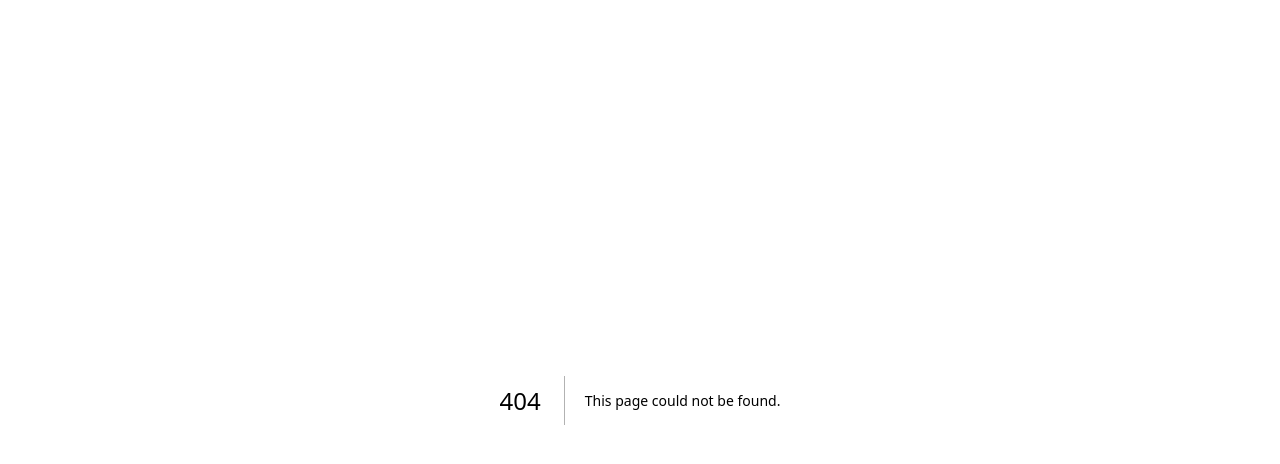
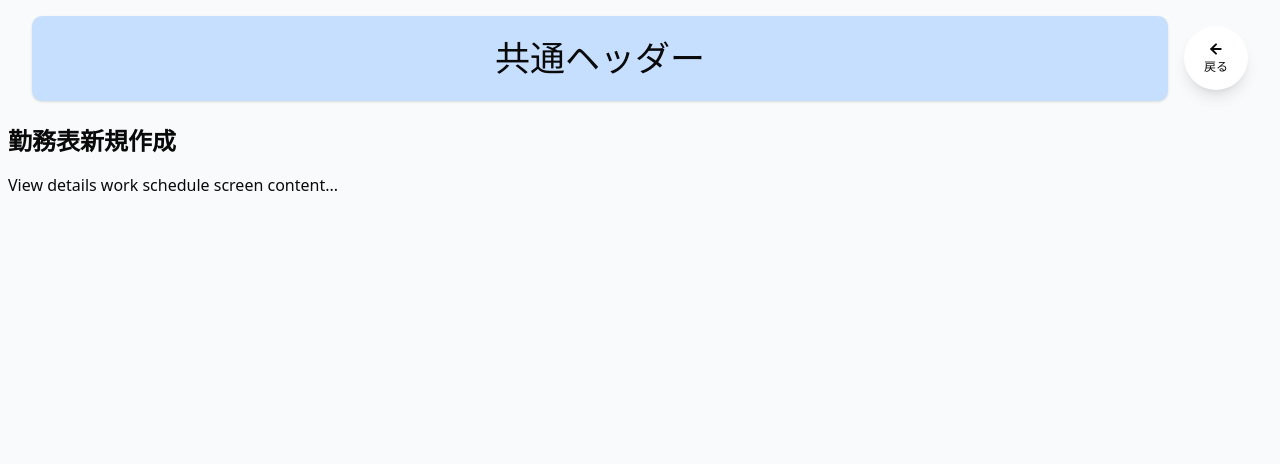
Before and after one commit to thienkhoalew/screen_test_next, a Next.js app: page /work-schedules/1 in a window 1280 px wide. Before the commit this address had no page. Shown: the top 464 px of the page. Built offline with nearby package versions, Linux system fonts and the light colour scheme.

Commit message:
layout, folder structure

```diff
--- /dev/null
+++ b/app/common/layout.tsx
@@ -0,0 +1,37 @@
+"use client";
+
+import { ReactNode } from "react";
+import { Button } from "@/components/ui/button";
+import { ArrowLeft } from "lucide-react";
+import { useRouter } from "next/navigation";
+
+export default function CommonLayout(
+    {children}: { children: ReactNode}
+) {
+    const router = useRouter();
+
+    return(
+        <div className="min-h-screen bg-gray-50">
+            <header className="w-full">
+                <div className="max-w-[1600px] mx-auto px-8 py-4 flex items-center gap-4">
+                    <div className="flex-1 bg-[#c7dfff] py-4 rounded-lg text-center text-[35px] shadow-sm">
+                        共通ヘッダー
+                    </div>
+
+                    <Button
+                        variant="circleIcon"
+                        size="button-back"
+                        onClick={() => router.back()}
+                    >
+                        <ArrowLeft className="h-7 w-7 [stroke-width:3]" />
+                        <span className="text-xs">戻る</span>
+                    </Button>
+                </div>
+            </header>
+
+            <main className="p-2 mx-auto max-w-[1500px]">
+                {children}
+            </main>
+        </div>
+    );
+}
--- /dev/null
+++ b/app/upload/layout.tsx
@@ -0,0 +1,3 @@
+import CommonLayout from "../common/layout";
+
+export default CommonLayout;
--- /dev/null
+++ b/app/upload/page.tsx
@@ -0,0 +1,8 @@
+export default function MasterUploadPage() {
+  return (
+    <div>
+      <h2 className="text-2xl font-bold mb-4">基本マスタアップロード</h2>
+      <p>Upload master screen content...</p>
+    </div>
+  );
+}
--- /dev/null
+++ b/app/work-schedules/[id]/page.tsx
@@ -0,0 +1,8 @@
+export default function MasterUploadPage() {
+  return (
+    <div>
+      <h2 className="text-2xl font-bold mb-4">勤務表新規作成</h2>
+      <p>View details work schedule screen content...</p>
+    </div>
+  );
+}
--- /dev/null
+++ b/app/work-schedules/create/page.tsx
@@ -0,0 +1,8 @@
+export default function MasterUploadPage() {
+  return (
+    <div>
+      <h2 className="text-2xl font-bold mb-4">勤務表新規作成</h2>
+      <p>Create new work schedule screen content...</p>
+    </div>
+  );
+}
--- /dev/null
+++ b/app/work-schedules/import/confirm/page.tsx
@@ -0,0 +1,8 @@
+export default function MasterUploadPage() {
+  return (
+    <div>
+      <h2 className="text-2xl font-bold mb-4">勤務表取込確認画面</h2>
+      <p>Confirm import schedule screen content...</p>
+    </div>
+  );
+}
--- /dev/null
+++ b/app/work-schedules/layout.tsx
@@ -0,0 +1,3 @@
+import CommonLayout from "../common/layout";
+
+export default CommonLayout;
--- /dev/null
+++ b/app/work-schedules/page.tsx
@@ -0,0 +1,8 @@
+export default function MasterUploadPage() {
+  return (
+    <div>
+      <h2 className="text-2xl font-bold mb-4">勤務表一覧</h2>
+      <p>Work schedules screen content...</p>
+    </div>
+  );
+}
--- a/components/ui/button.tsx
+++ b/components/ui/button.tsx
@@ -20,8 +20,7 @@ const buttonVariants = cva(
           "hover:bg-accent hover:text-accent-foreground dark:hover:bg-accent/50",
         link: "text-primary underline-offset-4 hover:underline",
         customBlue: "bg-blue-600 text-white hover:bg-blue-700",
-        customPink: "bg-pink-500 text-white hover:bg-pink-600",
-
+        circleIcon: "flex-col gap-0.5 rounded-full bg-white shadow-lg hover:shadow-xl transition-shadow h-16 w-16 items-center justify-center",
       },
       size: {
         default: "h-9 px-4 py-2 has-[>svg]:px-3",
@@ -30,6 +29,7 @@ const buttonVariants = cva(
         icon: "size-9",
         "icon-sm": "size-8",
         "icon-lg": "size-10",
+        "button-back": "p-4 text-[11px]",
       },
     },
     defaultVariants: {
--- a/package.json
+++ b/package.json
@@ -9,6 +9,7 @@
     "lint": "eslint"
   },
   "dependencies": {
+    "@radix-ui/react-separator": "^1.1.8",
     "@radix-ui/react-slot": "^1.2.4",
     "class-variance-authority": "^0.7.1",
     "clsx": "^2.1.1",
```
Also changed, not shown: 1 other file (tests, documents, lock files or other folders).
